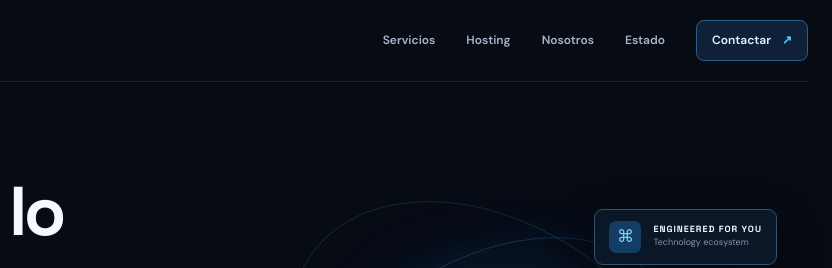
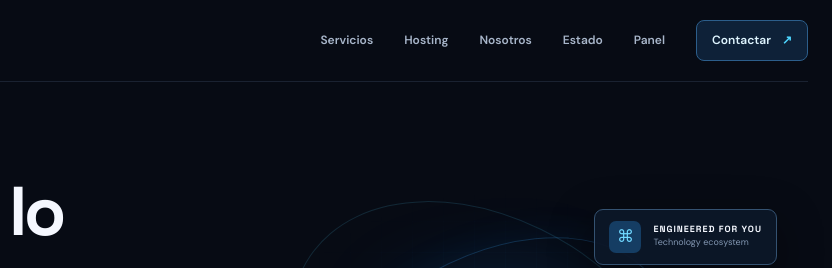
Before and after one commit to thiagoroviglio8-hue/izerverhost, a plain HTML site: page nexvora/index.html in a window 1280 px wide. Shown: the top 268 px of the page, 448-1280 px from the left. Drawn offline with Linux system fonts and the light colour scheme.

Commit message:
Add Nexvora Panel link to public website

```diff
--- a/nexvora/index.html
+++ b/nexvora/index.html
@@ -18,7 +18,7 @@
     <a class="brand" href="#inicio" aria-label="Nexvora inicio"><span class="brand-symbol">N</span><span>NEXVORA<span class="brand-dot">.</span></span></a>
     <button class="menu-toggle" id="menuToggle" aria-label="Abrir menú" aria-expanded="false">☰</button>
     <nav class="main-nav" id="mainNav">
-      <a href="#servicios">Servicios</a><a href="#hosting">Hosting</a><a href="#nosotros">Nosotros</a><a href="#estado">Estado</a>
+      <a href="#servicios">Servicios</a><a href="#hosting">Hosting</a><a href="#nosotros">Nosotros</a><a href="#estado">Estado</a><a href="./panel/">Panel</a>
       <a class="nav-cta" href="#contacto">Contactar <span>↗</span></a>
     </nav>
   </header>
```
